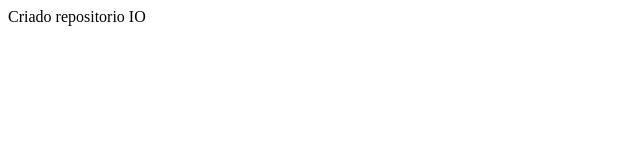
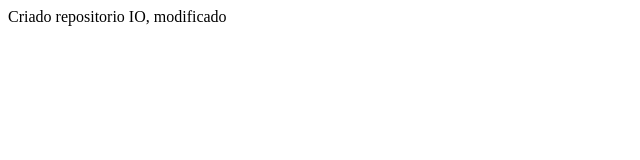
Before and after one commit to renanmarquespereira/renanmarquespereira.github.io, a plain HTML site: page index.html in a window 1280 px wide. Shown: the whole page, without its empty margins (0-640 px from the left). Drawn offline with Linux system fonts and the light colour scheme.

Commit message:
modificado body

```diff
--- a/index.html
+++ b/index.html
@@ -6,6 +6,7 @@
     <title>Document</title>
 </head>
 <body>
-    Criado repositorio IO
+    Criado repositorio IO, modificado
+
 </body>
 </html>
```
